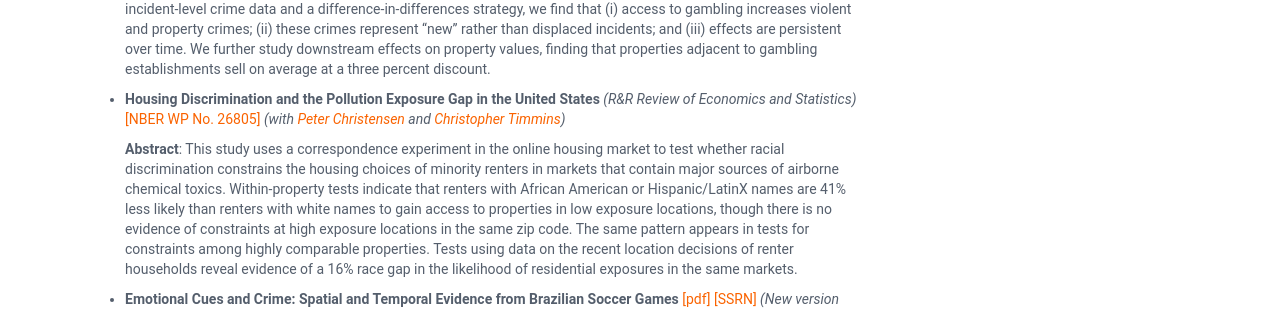
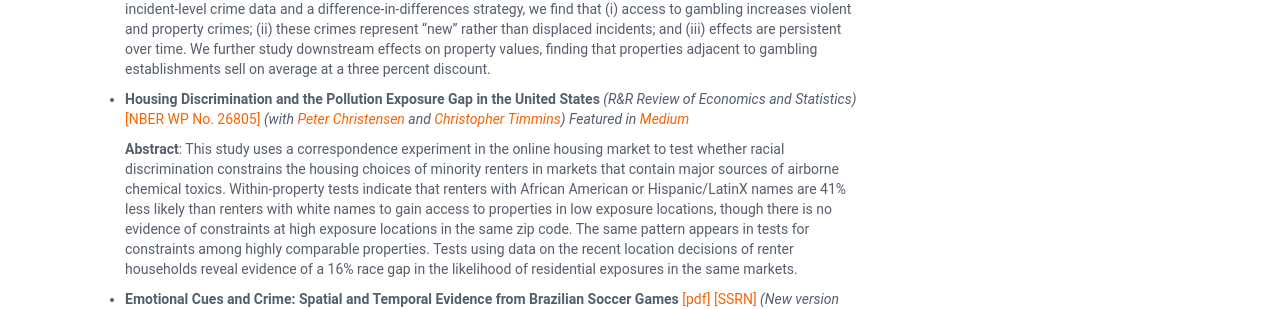
Before and after one commit to ignaciomsarmiento/ignaciomsarmiento.github.io, a Jekyll site: the page built from research.md, in a window 1280 px wide and 900 px high, scrolled down 639 px. Shown: the part 178-487 px from the top of the window. Built offline with Jekyll 4.4.1, drawn with Linux system fonts in a browser that asks for light colours; our own code applies the rules of GitHub Pages for plain Markdown files.

Commit message:
medium coverage

```diff
--- a/research.md
+++ b/research.md
@@ -29,7 +29,7 @@ layout: secondary_pages
 
 
 * **Housing Discrimination and the Pollution Exposure Gap in the United States** *(R&R  Review of Economics and Statistics)* [[NBER WP No. 26805]](https://www.nber.org/papers/w26805)
-	*(with [Peter Christensen](http://www.peterchristensen.net/) and [Christopher Timmins](https://sites.duke.edu/christophertimmins/))*
+	*(with [Peter Christensen](http://www.peterchristensen.net/) and [Christopher Timmins](https://sites.duke.edu/christophertimmins/))* *Featured in [Medium](https://medium.com/sidewalk-talk/for-minorities-housing-discrimination-limits-access-to-clean-air-c34d6895a4f3)*
 
 	**Abstract**:
 	This study uses a correspondence experiment in the online housing market to test whether racial discrimination constrains the housing choices of minority renters in markets that contain major sources of airborne chemical toxics.  Within-property tests indicate that renters with African American or Hispanic/LatinX names are 41% less likely than renters with white names to gain access to properties in low exposure locations, though there is no evidence of constraints at high exposure locations in the same zip code.  The same pattern appears in tests for constraints among highly comparable properties.  Tests using data on the recent location decisions of renter households reveal evidence of a 16% race gap in the likelihood of residential exposures in the same markets.
```
